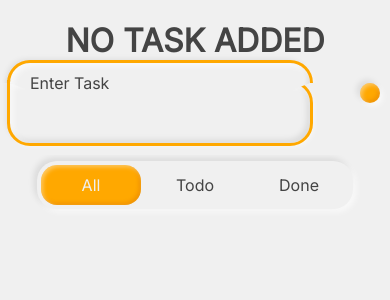
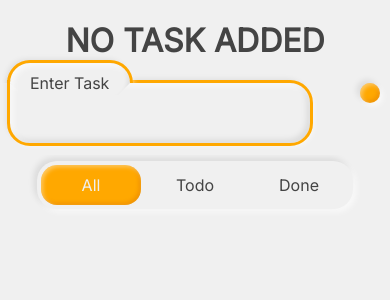
Before and after one commit to anaysharma/todo-tasks-app, a React (Vite) app: page / in a window 390 px wide. Shown: the top 300 px of the page. Built offline with nearby package versions, Linux system fonts and the light colour scheme; some icons are missing.

Commit message:
fix layout issues in task cards on small devices

```diff
--- a/src/index.css
+++ b/src/index.css
@@ -473,8 +473,22 @@ input[type='checkbox']:checked + label {
 		box-shadow: 0 -50px 0 50px var(--color-bg);
 	}
 
-	.wrapper > .input,
-	.wrapper > .label {
+	.wrapper > .input {
 		width: calc(var(--main-content-width) - 70px);
 	}
+
+	.task-group > .label {
+		width: calc(var(--main-content-width) - 220px);
+		font-size: 1rem;
+	}
+
+	.task-button-group {
+		padding-inline: 5px;
+	}
+
+	.task-button-group > button {
+		height: 50px;
+		width: 50px;
+		padding: 5px;
+	}
 }
```
